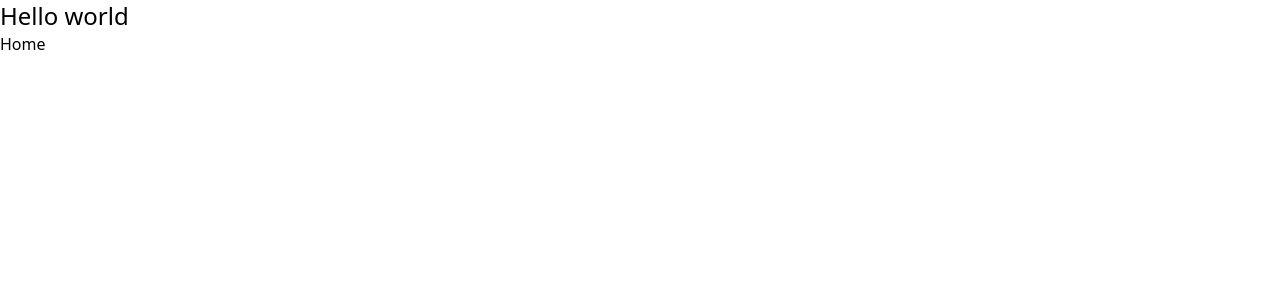
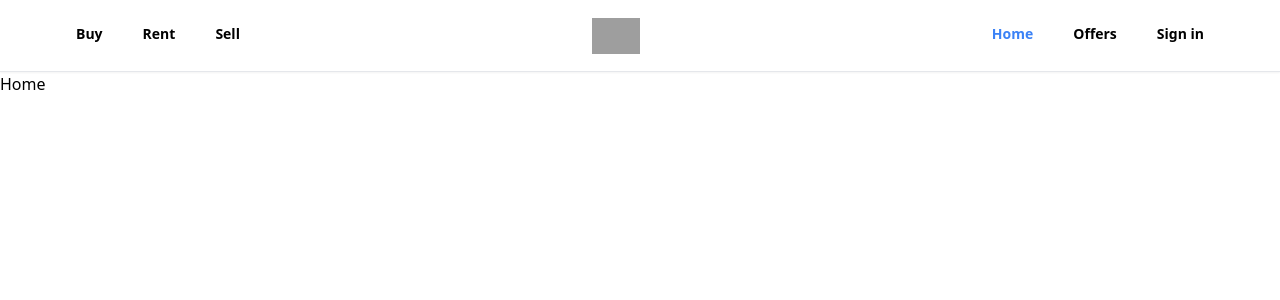
Before and after one commit to binhnguyen96html/zillow-clone-react, a React (Create React App) app: page / in a window 1280 px wide. Shown: the top 300 px of the page. Built offline with nearby package versions, Linux system fonts and the light colour scheme; grey boxes are pictures that could not be loaded.

Commit message:
create the header component

```diff
--- a/src/App.js
+++ b/src/App.js
@@ -5,13 +5,13 @@
 import SignUp from "./pages/SignUp";
 import ForgotPassword from "./pages/ForgotPassword";
 import Offers from "./pages/Offers";
+import Header from "./components/Header";
 
 function App() {
   return (
     <>
-      <h1 className="text-2xl">Hello world</h1>
-
       <BrowserRouter>
+        <Header />
         <Routes>
           <Route path="/" element={<Home />} />
           <Route path="/profile" element={<Profile />} />
--- /dev/null
+++ b/src/components/Header.jsx
@@ -0,0 +1,86 @@
+import { useLocation, useNavigate } from "react-router-dom";
+
+export default function Header() {
+  const location = useLocation();
+  const navigate = useNavigate();
+
+  function pathMathRoute(route) {
+    if (route === location.pathname) {
+      return true;
+    }
+  }
+  return (
+    <div className="bg-white border-b shadow-sm sticky top-0 z-50 ">
+      <header className="flex justify-between items-center px-3 py-3 max-w-6xl mx-auto">
+        {/* ================================================================ */}
+        <div>
+          <ul className="flex space-x-10">
+            <li
+              className={`py-3 text-sm font-semibold text-black
+            border-b-[3px] border-b-transparent
+            }`}
+            >
+              Buy
+            </li>
+            <li
+              className={`py-3 text-sm font-semibold text-black
+            border-b-[3px] border-b-transparent
+            }`}
+            >
+              Rent
+            </li>
+            <li
+              className={`py-3 text-sm font-semibold text-black
+            border-b-[3px] border-b-transparent
+            }`}
+            >
+              Sell
+            </li>
+          </ul>
+        </div>
+
+        {/*LOGO ================================================================ */}
+
+        <div>
+          <img
+            src="https://s.zillowstatic.com/pfs/static/z-logo-default.svg"
+            alt="logo"
+            className="h-9 cursor-pointer"
+            onClick={()=>navigate('/')}
+          />
+        </div>
+
+        {/* ================================================================ */}
+
+        <div>
+          <ul className="flex space-x-10">
+            <li
+              className={`cursor-pointer py-3 text-sm font-semibold text-black
+            border-b-[3px] border-b-transparent
+            ${pathMathRoute("/") && "text-blue-500 border-b-blue-500"}`}
+            onClick={()=>navigate('/')}
+            >
+              Home
+            </li>
+            <li
+              className={`cursor-pointer py-3 text-sm font-semibold text-black
+            border-b-[3px] border-b-transparent
+            ${pathMathRoute("/offers") && "text-blue-500 border-b-blue-500"}`}
+            onClick={()=>navigate('/offers')}
+            >
+              Offers
+            </li>
+            <li
+              className={`cursor-pointer py-3 text-sm font-semibold text-black
+            border-b-[3px] border-b-transparent
+            ${pathMathRoute("/sign-in") && "text-blue-500 border-b-blue-500"}`}
+            onClick={()=>navigate('/sign-in')}
+            >
+              Sign in
+            </li>
+          </ul>
+        </div>
+      </header>
+    </div>
+  );
+}
--- a/tailwind.config.js
+++ b/tailwind.config.js
@@ -1,6 +1,6 @@
 /** @type {import('tailwindcss').Config} */
 module.exports = {
-  content: ["./src/**/*.{html,js}"],
+  content: ["./src/**/*.{html,js,jsx,ts,tsx}"],
   theme: {
     extend: {},
   },
```
